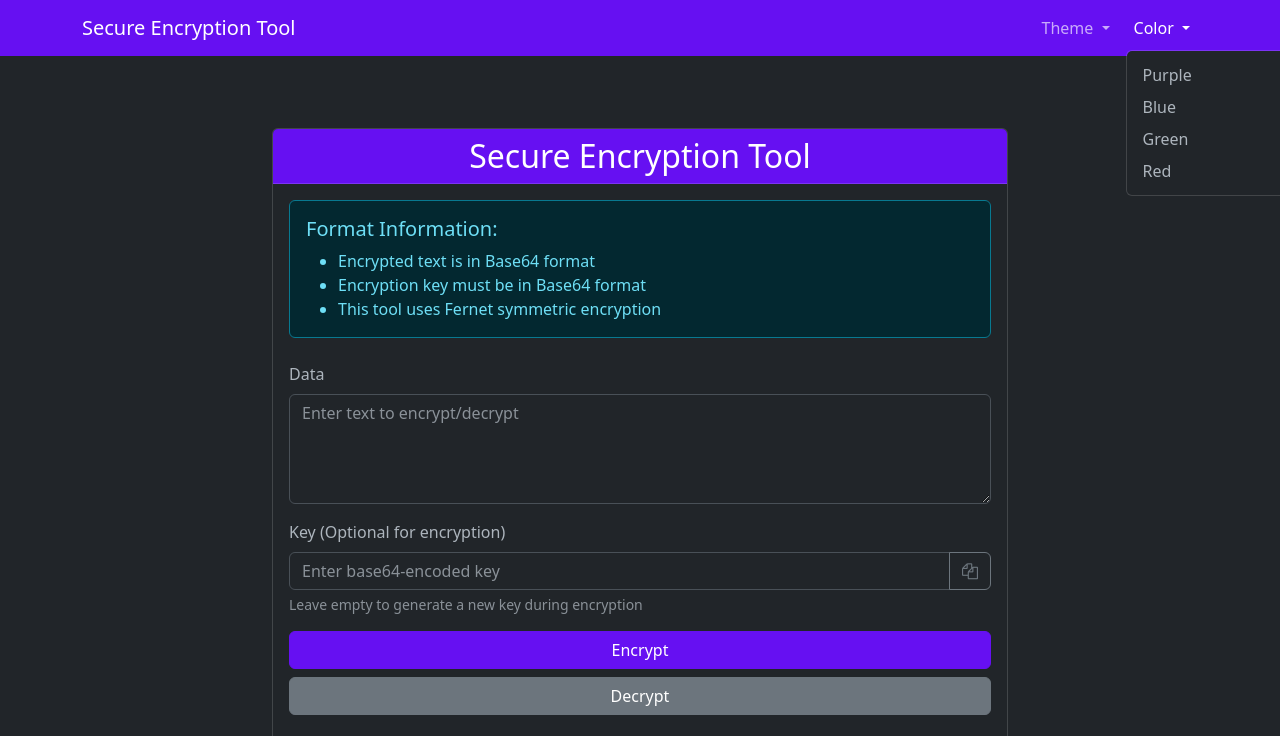
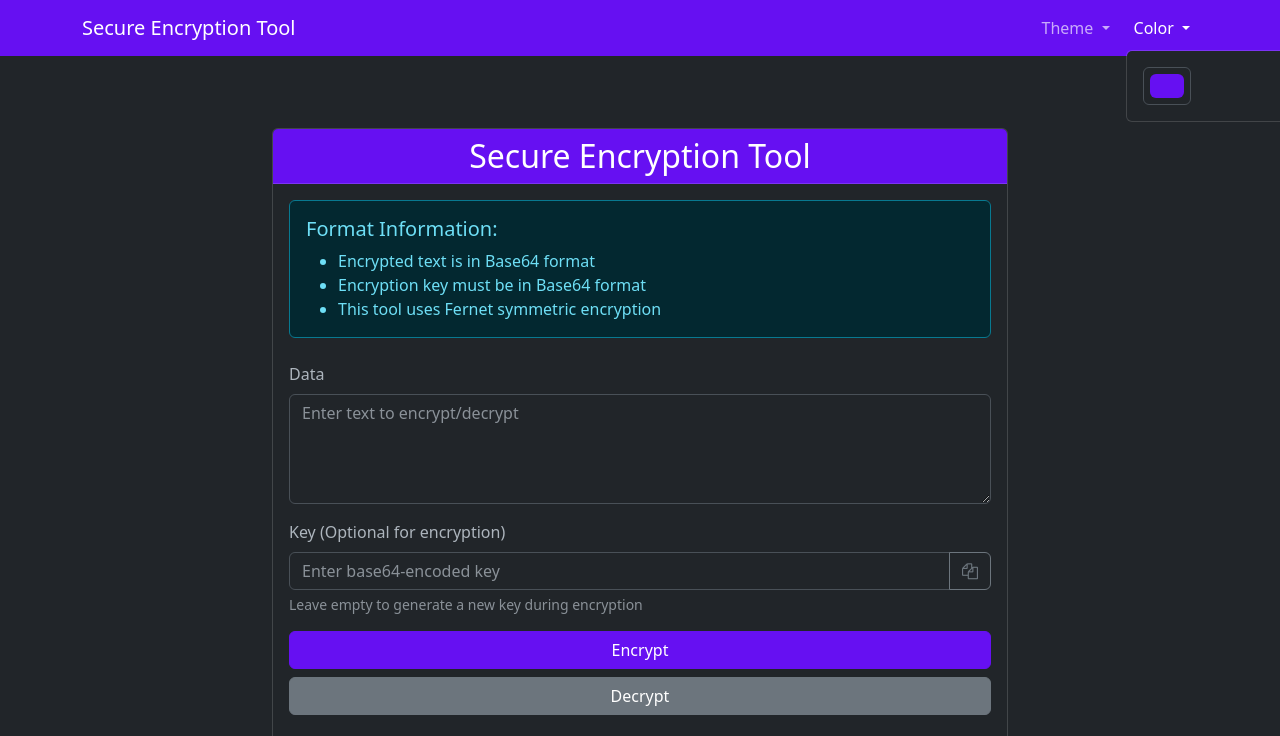
Before and after one commit to grandgu192/CipherX, a plain HTML site: page templates/index.html in a window 1280 px wide. Both pictures are taken after a click on the button "Color". Shown: the top 736 px of the page. Drawn offline with nearby package versions, Linux system fonts and the light colour scheme.

Commit message:
Assistant checkpoint: Add color picker to dropdown menu
Assistant generated file changes:
- templates/index.html: Add color picker to dropdown
- static/js/script.js: Add color picker event listener

---

User prompt:

instead of Purple, Blue, Green and Red i want the picker but in the drop down

Replit-Commit-Author: Assistant
Replit-Commit-Session-Id: da7d6323-811a-4567-b68c-2c6cc9522f73

```diff
--- a/static/js/script.js
+++ b/static/js/script.js
@@ -25,9 +25,16 @@ document.addEventListener('DOMContentLoaded', function() {
     setTheme(savedTheme || 'dark'); // Set dark as default if no theme is saved
 
     const savedColor = localStorage.getItem('themeColor');
+    const colorPicker = document.getElementById('colorPicker');
+
     if (savedColor) {
         setColor(savedColor);
+        colorPicker.value = savedColor;
     }
+
+    colorPicker.addEventListener('input', (e) => {
+        setColor(e.target.value);
+    });
 
     // Alert System
     function showAlert(message, type) {
--- a/templates/index.html
+++ b/templates/index.html
@@ -54,11 +54,10 @@
                         <a class="nav-link dropdown-toggle" href="#" role="button" data-bs-toggle="dropdown">
                             Color
                         </a>
-                        <ul class="dropdown-menu">
-                            <li><a class="dropdown-item" href="#" onclick="setColor('#6610f2')">Purple</a></li>
-                            <li><a class="dropdown-item" href="#" onclick="setColor('#0d6efd')">Blue</a></li>
-                            <li><a class="dropdown-item" href="#" onclick="setColor('#198754')">Green</a></li>
-                            <li><a class="dropdown-item" href="#" onclick="setColor('#dc3545')">Red</a></li>
+                        <ul class="dropdown-menu p-3">
+                            <li>
+                                <input type="color" class="form-control form-control-color" id="colorPicker" value="#6610f2" title="Choose theme color">
+                            </li>
                         </ul>
                     </li>
                 </ul>
```
